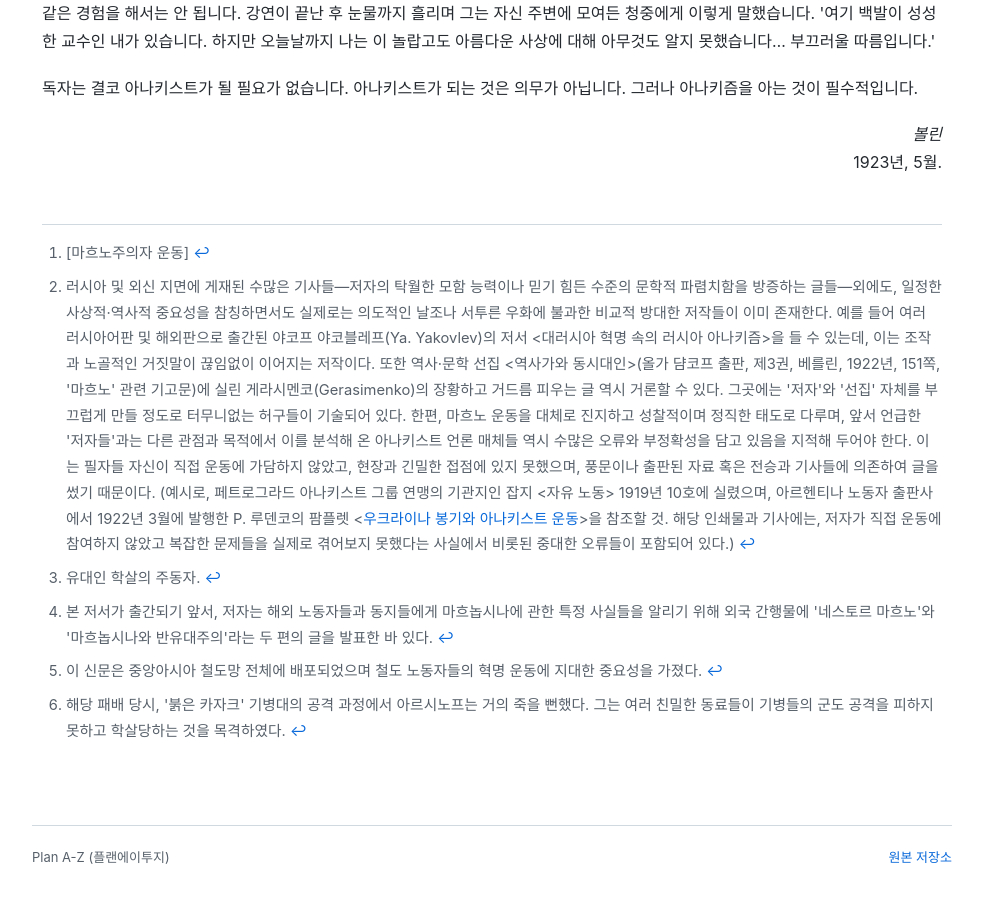
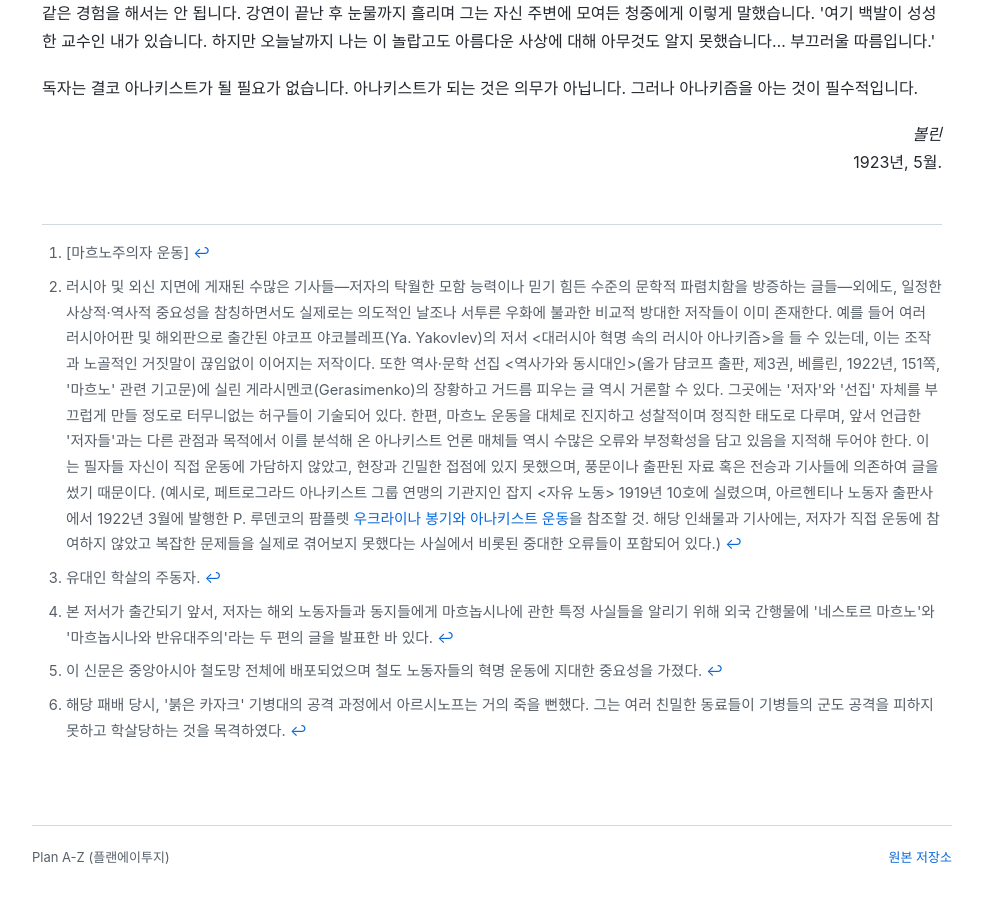
Before and after one commit to Plan-Atoz/translation-work, a Jekyll site: the page built from arshinov/makhno-movement/History of the Makhnovist Movement (Korean).md, in a window 1280 px wide and 900 px high, scrolled down 9211 px. Shown: the whole window, without its empty margins (148-1131 px from the left). Built offline with Jekyll 4.4.1, drawn with Linux system fonts in a browser that asks for light colours; our own code applies the rules of GitHub Pages for plain Markdown files; part of the change alters nothing that is shown.

Commit message:
Fix external link in footnote

```diff
--- a/arshinov/makhno-movement/History of the Makhnovist Movement (Korean).md
+++ b/arshinov/makhno-movement/History of the Makhnovist Movement (Korean).md
@@ -170,7 +170,7 @@
 1923년, 5월.</div>
 
 [^1]: [마흐노주의자 운동]
-[^2]: 러시아 및 외신 지면에 게재된 수많은 기사들—저자의 탁월한 모함 능력이나 믿기 힘든 수준의 문학적 파렴치함을 방증하는 글들—외에도, 일정한 사상적·역사적 중요성을 참칭하면서도 실제로는 의도적인 날조나 서투른 우화에 불과한 비교적 방대한 저작들이 이미 존재한다. 예를 들어 여러 러시아어판 및 해외판으로 출간된 야코프 야코블레프(Ya. Yakovlev)의 저서 &lt;대러시아 혁명 속의 러시아 아나키즘&gt;을 들 수 있는데, 이는 조작과 노골적인 거짓말이 끊임없이 이어지는 저작이다. 또한 역사·문학 선집 &lt;역사가와 동시대인&gt;(올가 댬코프 출판, 제3권, 베를린, 1922년, 151쪽, '마흐노' 관련 기고문)에 실린 게라시멘코(Gerasimenko)의 장황하고 거드름 피우는 글 역시 거론할 수 있다. 그곳에는 '저자'와 '선집' 자체를 부끄럽게 만들 정도로 터무니없는 허구들이 기술되어 있다. 한편, 마흐노 운동을 대체로 진지하고 성찰적이며 정직한 태도로 다루며, 앞서 언급한 '저자들'과는 다른 관점과 목적에서 이를 분석해 온 아나키스트 언론 매체들 역시 수많은 오류와 부정확성을 담고 있음을 지적해 두어야 한다. 이는 필자들 자신이 직접 운동에 가담하지 않았고, 현장과 긴밀한 접점에 있지 못했으며, 풍문이나 출판된 자료 혹은 전승과 기사들에 의존하여 글을 썼기 때문이다. (예시로, 페트로그라드 아나키스트 그룹 연맹의 기관지인 잡지 &lt;자유 노동&gt; 1919년 10호에 실렸으며, 아르헨티나 노동자 출판사에서 1922년 3월에 발행한 P. 루덴코의 팜플렛 &lt;<a href="https://rev-lib.com/na-ukraine-povstanchestvo-i-anarhicheskoe-dvizhenie/">우크라이나 봉기와 아나키스트 운동</a>&gt;을 참조할 것. 해당 인쇄물과 기사에는, 저자가 직접 운동에 참여하지 않았고 복잡한 문제들을 실제로 겪어보지 못했다는 사실에서 비롯된 중대한 오류들이 포함되어 있다.)
+[^2]: 러시아 및 외신 지면에 게재된 수많은 기사들—저자의 탁월한 모함 능력이나 믿기 힘든 수준의 문학적 파렴치함을 방증하는 글들—외에도, 일정한 사상적·역사적 중요성을 참칭하면서도 실제로는 의도적인 날조나 서투른 우화에 불과한 비교적 방대한 저작들이 이미 존재한다. 예를 들어 여러 러시아어판 및 해외판으로 출간된 야코프 야코블레프(Ya. Yakovlev)의 저서 &lt;대러시아 혁명 속의 러시아 아나키즘&gt;을 들 수 있는데, 이는 조작과 노골적인 거짓말이 끊임없이 이어지는 저작이다. 또한 역사·문학 선집 &lt;역사가와 동시대인&gt;(올가 댬코프 출판, 제3권, 베를린, 1922년, 151쪽, '마흐노' 관련 기고문)에 실린 게라시멘코(Gerasimenko)의 장황하고 거드름 피우는 글 역시 거론할 수 있다. 그곳에는 '저자'와 '선집' 자체를 부끄럽게 만들 정도로 터무니없는 허구들이 기술되어 있다. 한편, 마흐노 운동을 대체로 진지하고 성찰적이며 정직한 태도로 다루며, 앞서 언급한 '저자들'과는 다른 관점과 목적에서 이를 분석해 온 아나키스트 언론 매체들 역시 수많은 오류와 부정확성을 담고 있음을 지적해 두어야 한다. 이는 필자들 자신이 직접 운동에 가담하지 않았고, 현장과 긴밀한 접점에 있지 못했으며, 풍문이나 출판된 자료 혹은 전승과 기사들에 의존하여 글을 썼기 때문이다. (예시로, 페트로그라드 아나키스트 그룹 연맹의 기관지인 잡지 &lt;자유 노동&gt; 1919년 10호에 실렸으며, 아르헨티나 노동자 출판사에서 1922년 3월에 발행한 P. 루덴코의 팜플렛 [우크라이나 봉기와 아나키스트 운동](https://rev-lib.com/na-ukraine-povstanchestvo-i-anarhicheskoe-dvizhenie/)을 참조할 것. 해당 인쇄물과 기사에는, 저자가 직접 운동에 참여하지 않았고 복잡한 문제들을 실제로 겪어보지 못했다는 사실에서 비롯된 중대한 오류들이 포함되어 있다.)
 [^3]: 유대인 학살의 주동자.
 [^4]: 본 저서가 출간되기 앞서, 저자는 해외 노동자들과 동지들에게 마흐놉시나에 관한 특정 사실들을 알리기 위해 외국 간행물에 '네스토르 마흐노'와 '마흐놉시나와 반유대주의'라는 두 편의 글을 발표한 바 있다.
 [^5]: 이 신문은 중앙아시아 철도망 전체에 배포되었으며 철도 노동자들의 혁명 운동에 지대한 중요성을 가졌다.
```
